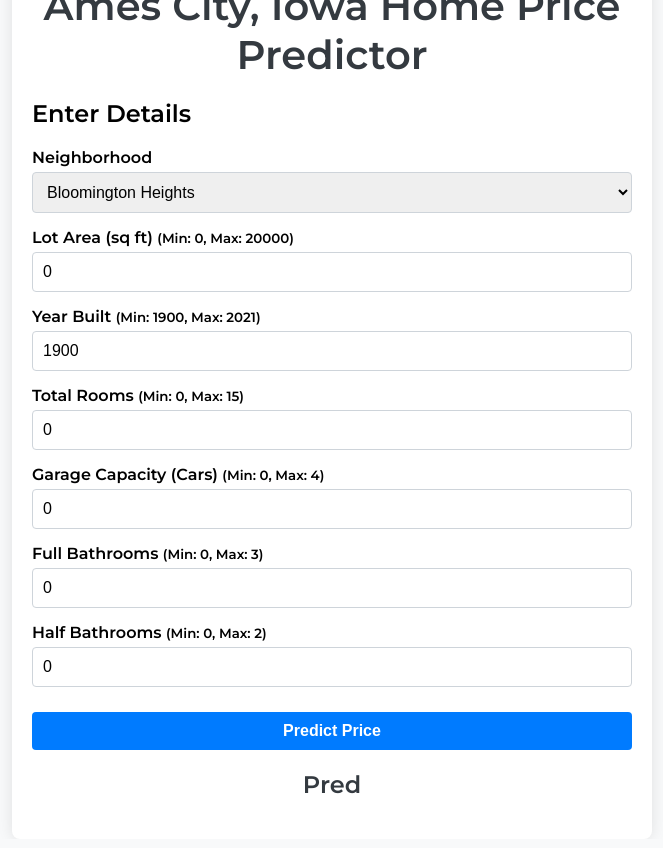
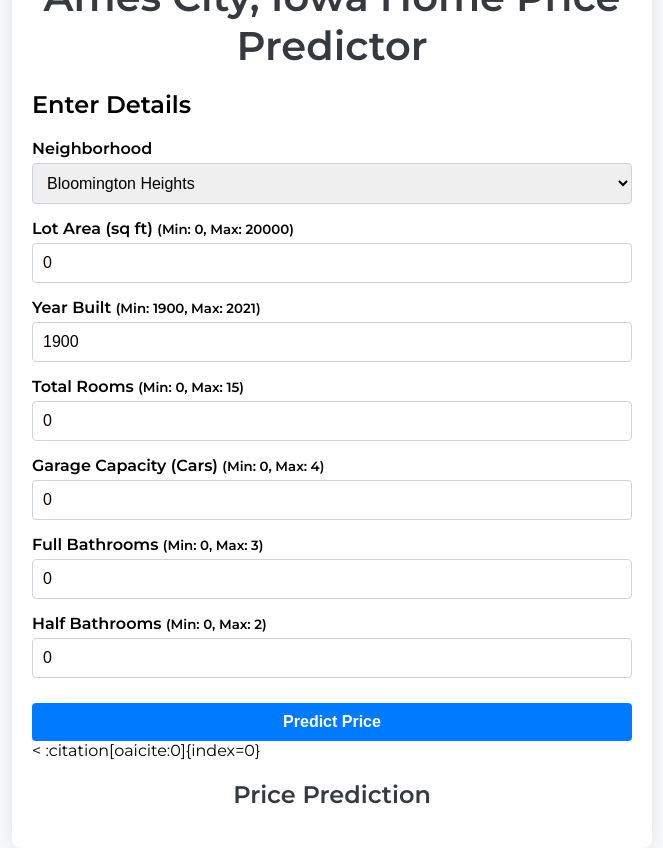
Before and after one commit to Da1212e77/ANA680Final, a Flask app: page / in a window 1280 px wide. Shown: the whole page, without its empty margins (308-971 px from the left). Before the commit the page ends 794 px from the top, so only its background shows below. Run offline with Flask 3, Linux system fonts and the light colour scheme; parts of the project's set-up code (start-up, migrations or seed data) failed here and were passed over.

Commit message:
files modified

```diff
--- a/templates/index.html
+++ b/templates/index.html
@@ -151,5 +151,7 @@
                 </div>
                 <button onclick="predictPrice()">Predict Price</button>
             </section>
+            < &#8203;:citation[oaicite:0]{index=0}&#8203;
             <section class="result">
-                <h2>Pred
+                <h2>Price Prediction</h2>
+                <p id="result"></p>
```
